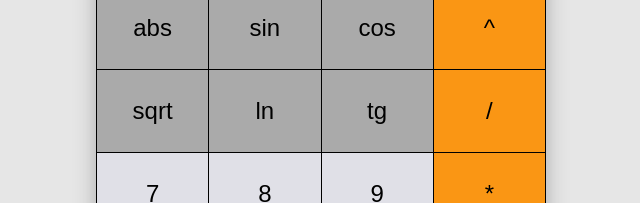
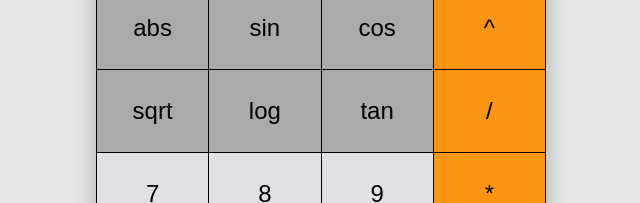
Before and after one commit to Adwin120/react_calculator, a React (Create React App) app: page / in a window 1280 px wide. Shown: the part 174-377 px from the top of the page, without its empty margins (319-959 px from the left). Built offline with nearby package versions, Linux system fonts and the light colour scheme.

Commit message:
fix math function names

```diff
--- a/src/components/calculator/Keyboard.tsx
+++ b/src/components/calculator/Keyboard.tsx
@@ -15,7 +15,7 @@ export const CalculatorKeyboard: React.FC<CalculatorKeyboardProps> = ({
 }) => {
     const digits = ["7", "8", "9", "4", "5", "6", "1", "2", "3"];
     const operators = ["(", ")", "^", "/", "*", "-", "+"];
-    const functions = ["abs", "sin", "cos", "sqrt", "ln", "tg"];
+    const functions = ["abs", "sin", "cos", "sqrt", "log", "tan"];
 
     return (
         <div className="calculator-keyboard">
```
